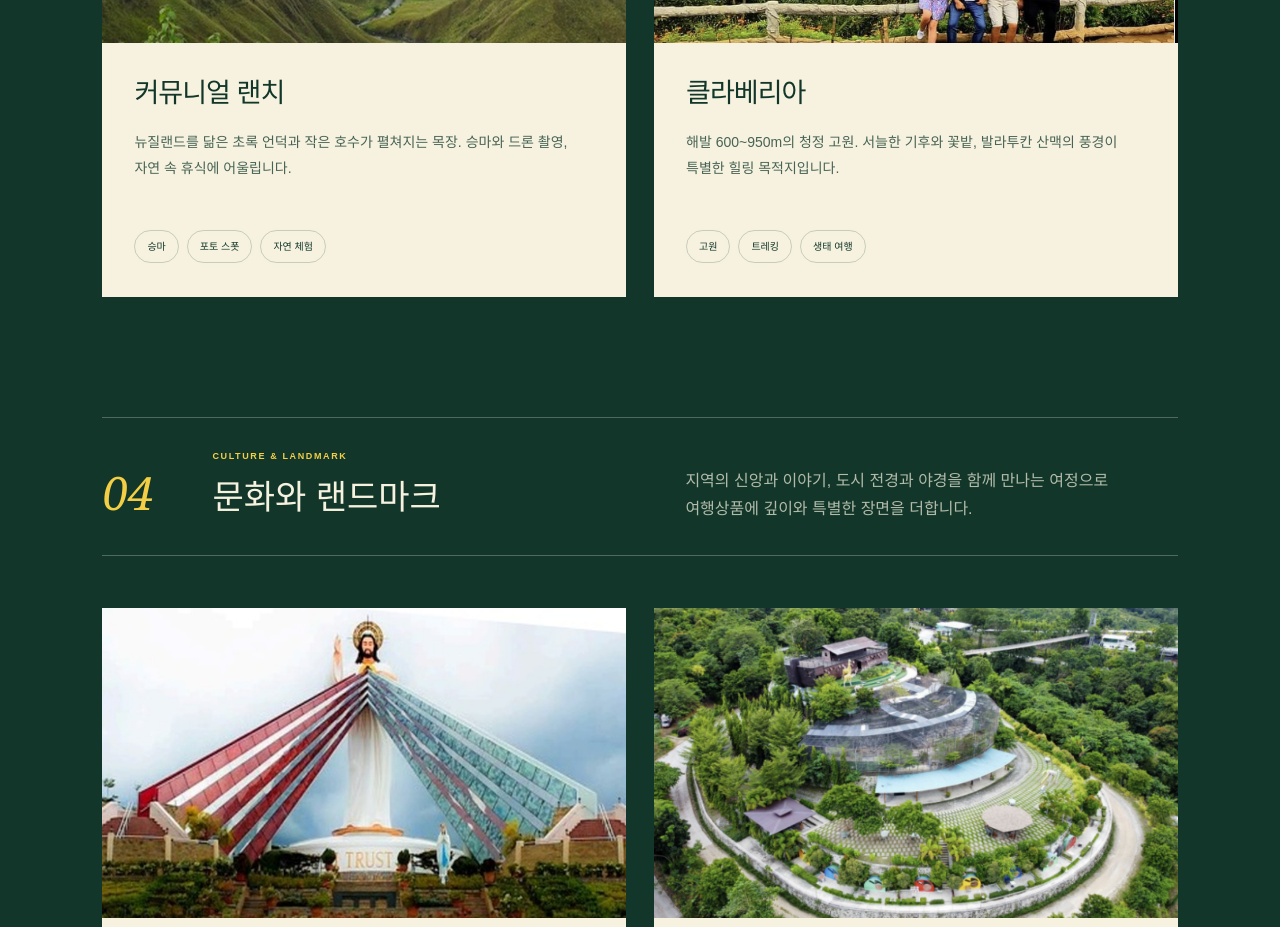
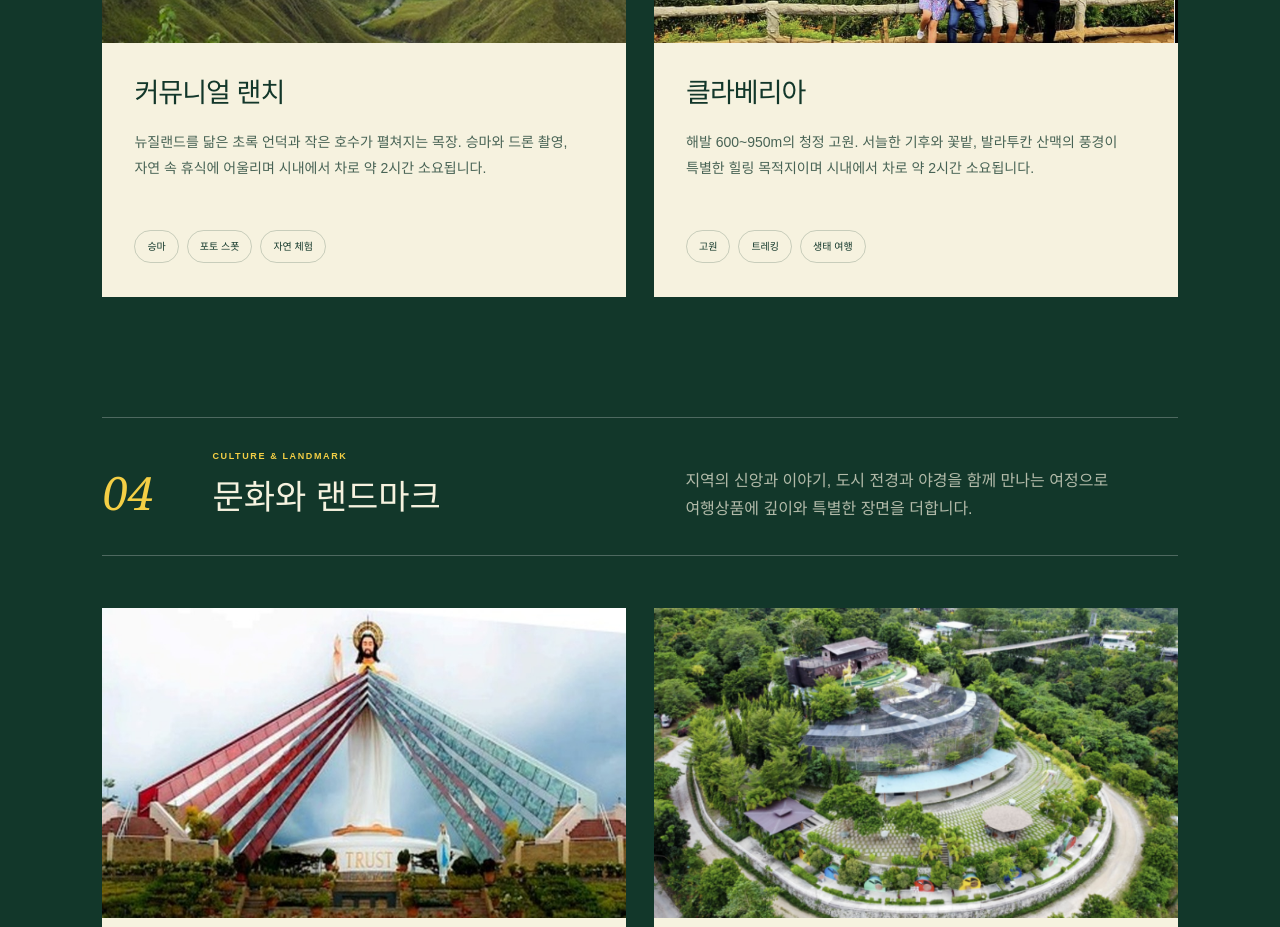
Before and after one commit to hellenqueen00-a11y/cagayandeoro, a Next.js app: page / in a window 1280 px wide. Shown: the part 5360-6287 px from the top of the page. Built offline with nearby package versions, Linux system fonts and the light colour scheme.

Commit message:
Add travel times for highland destinations

```diff
--- a/app/page.tsx
+++ b/app/page.tsx
@@ -39,8 +39,8 @@ const destinationGroups: Array<{
     title: "고원과 힐링",
     intro: "초록 능선과 서늘한 고원 기후, 여유로운 목장 풍경을 따라 자연의 속도로 쉬어가는 여행입니다.",
     destinations: [
-      { title: "커뮤니얼 랜치", image: "/communal-ranch.jpg", alt: "초록 능선이 펼쳐진 커뮤니얼 랜치", copy: "뉴질랜드를 닮은 초록 언덕과 작은 호수가 펼쳐지는 목장. 승마와 드론 촬영, 자연 속 휴식에 어울립니다.", tags: ["승마", "포토 스폿", "자연 체험"] },
-      { title: "클라베리아", image: "/claveria-highlands.png", alt: "겹겹이 이어진 산과 계곡을 바라보는 클라베리아 고원 전망대", copy: "해발 600~950m의 청정 고원. 서늘한 기후와 꽃밭, 발라투칸 산맥의 풍경이 특별한 힐링 목적지입니다.", tags: ["고원", "트레킹", "생태 여행"] },
+      { title: "커뮤니얼 랜치", image: "/communal-ranch.jpg", alt: "초록 능선이 펼쳐진 커뮤니얼 랜치", copy: "뉴질랜드를 닮은 초록 언덕과 작은 호수가 펼쳐지는 목장. 승마와 드론 촬영, 자연 속 휴식에 어울리며 시내에서 차로 약 2시간 소요됩니다.", tags: ["승마", "포토 스폿", "자연 체험"] },
+      { title: "클라베리아", image: "/claveria-highlands.png", alt: "겹겹이 이어진 산과 계곡을 바라보는 클라베리아 고원 전망대", copy: "해발 600~950m의 청정 고원. 서늘한 기후와 꽃밭, 발라투칸 산맥의 풍경이 특별한 힐링 목적지이며 시내에서 차로 약 2시간 소요됩니다.", tags: ["고원", "트레킹", "생태 여행"] },
     ],
   },
   {
```
